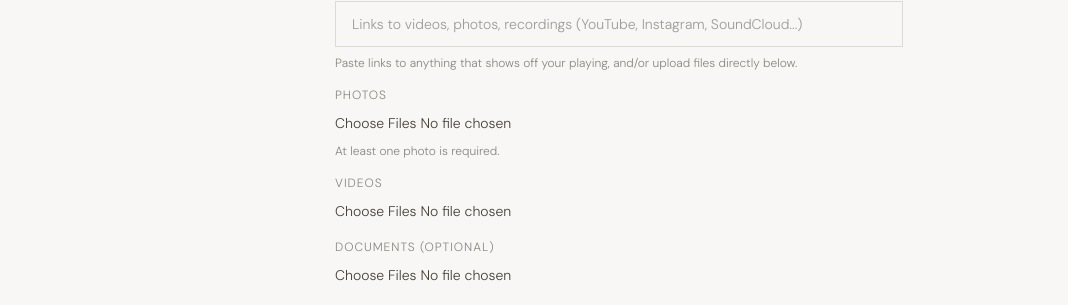
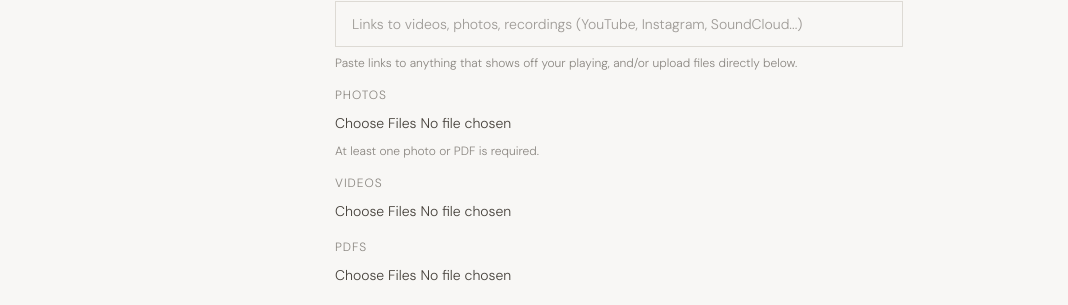
Before and after one commit to musiciangallery/Musician-Gallery, a Next.js app: page /join in a window 1280 px wide. Shown: the part 2069-2374 px from the top of the page, without its empty margins (21-1089 px from the left). Built offline with nearby package versions, Linux system fonts and the light colour scheme.

Commit message:
Update JoinForm.tsx

```diff
--- a/src/components/JoinForm.tsx
+++ b/src/components/JoinForm.tsx
@@ -192,8 +192,8 @@ export default function JoinForm({
 
   async function submit(e: React.FormEvent) {
     e.preventDefault();
-    if (previousWorkPhotos.length === 0) {
-      setError("Please upload at least one photo before submitting your application.");
+    if (previousWorkPhotos.length === 0 && previousWorkDocs.length === 0) {
+      setError("Please upload at least one photo or PDF before submitting your application.");
       return;
     }
     if (!contentEditConsent) {
@@ -267,6 +267,7 @@ export default function JoinForm({
       body.set("genre", JSON.stringify(form.genre));
       body.set("previousWorkFileUrls", JSON.stringify(previousWorkFileUrls));
       body.set("photoCount", String(previousWorkPhotos.length));
+      body.set("docCount", String(previousWorkDocs.length));
       body.set("vettingCertificateNumber", form.vettingCertificateNumber);
       if (vettingCertificateUrl) body.set("vettingCertificateUrl", vettingCertificateUrl);
       body.set("contentEditConsent", String(contentEditConsent));
@@ -627,7 +628,7 @@ export default function JoinForm({
           }}
           className="text-sm"
         />
-        <p className={hintClass}>At least one photo is required.</p>
+        <p className={hintClass}>At least one photo or PDF is required.</p>
         {previousWorkPhotos.length > 0 && (
           <ul className={`${hintClass} space-y-1`}>
             {previousWorkPhotos.map((f, i) => (
@@ -676,7 +677,7 @@ export default function JoinForm({
             ))}
           </ul>
         )}
-        <label className={`${labelClass} mt-4`}>Documents (optional)</label>
+        <label className={`${labelClass} mt-4`}>PDFs</label>
         <input
           type="file"
           accept="application/pdf"
```
